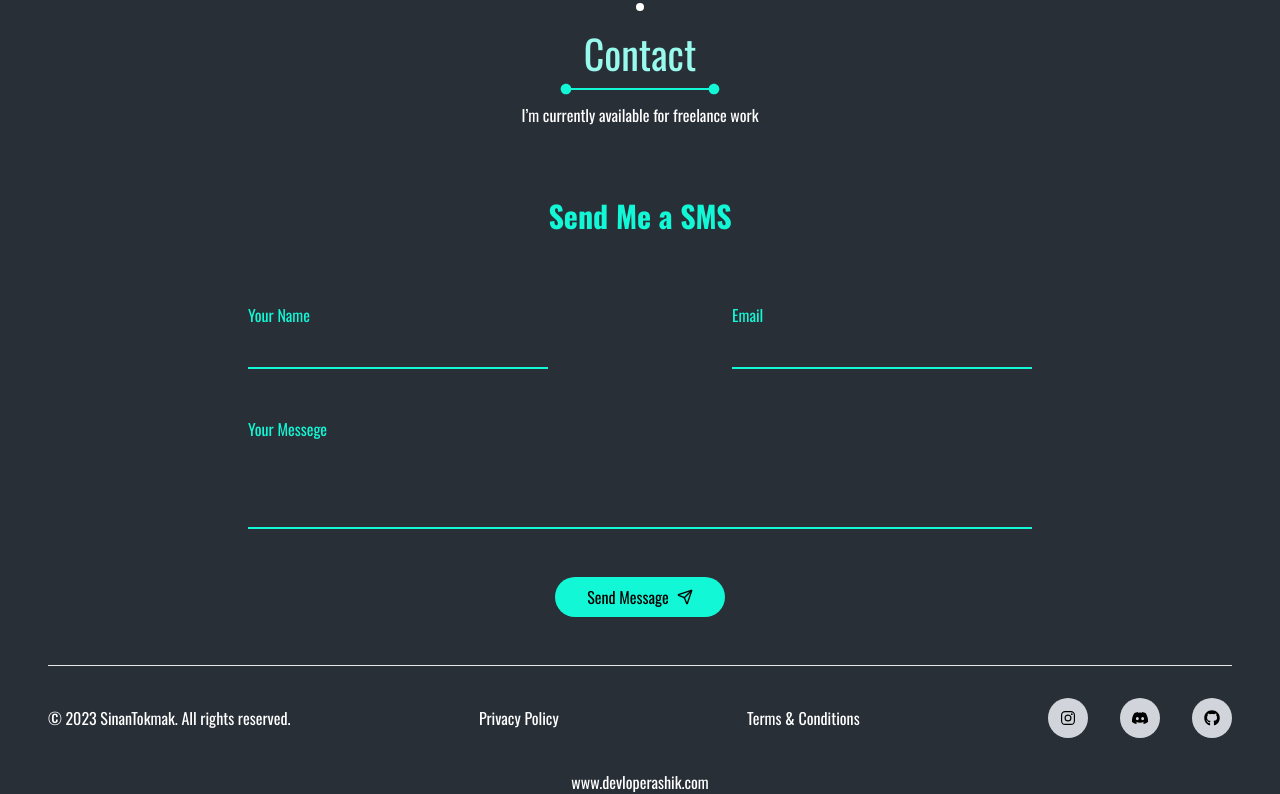
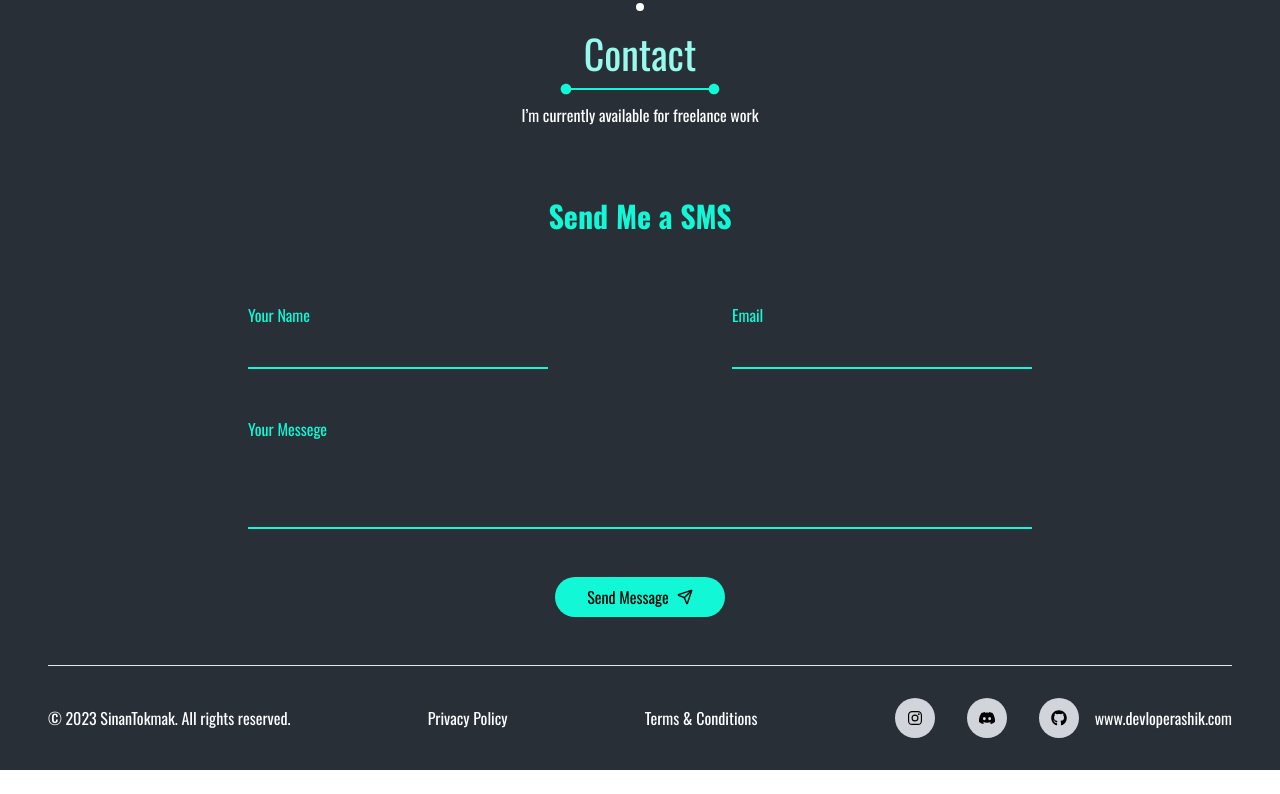
Before and after one commit to Ashik-gf/ashikhasan_portfolio, a React (Vite) app: page / in a window 1280 px wide. Shown: the part 3393-4187 px from the top of the page. After the commit the page ends 4163 px from the top, so only its background shows below. Built offline with nearby package versions, Linux system fonts and the light colour scheme.

Commit message:
final footer problem solde

```diff
--- a/src/Components/Footer/Footer.jsx
+++ b/src/Components/Footer/Footer.jsx
@@ -1,4 +1,4 @@
-import React from 'react'
+import React from "react";
 import { IoLogoInstagram } from "react-icons/io5";
 import { BsDiscord } from "react-icons/bs";
 import { FaGithub } from "react-icons/fa";
@@ -6,20 +6,30 @@ import { FaGithub } from "react-icons/fa";
 const Footer = () => {
   return (
     <div>
-      <hr className=' mt-12 text-gray-400' />
-      <div className=' flex flex-col-reverse gap-8 sm:flex-row justify-between items-center py-8'>
-        <p>© 2023 SinanTokmak. All rights reserved.</p>
-        <p>Privacy Policy</p>
-        <p>Terms & Conditions</p>
-        <div className=' flex justify-center items-center gap-8'>
-      <div className=' w-10 h-10 p-3 rounded-full text-black bg-gray-300 cursor-pointer hover:bg-gray-400'><IoLogoInstagram /></div>
-      <div className=' w-10 h-10 p-3 rounded-full text-black bg-gray-300 cursor-pointer hover:bg-gray-400'><BsDiscord /></div>
-      <div className=' w-10 h-10 p-3 rounded-full text-black bg-gray-300 cursor-pointer hover:bg-gray-400'><FaGithub /></div>
+      <hr className=" mt-12 text-gray-400" />
+      <div className="sm:flex sm:gap-4 justify-between items-center">
+        <div className=" w-full flex flex-col-reverse gap-8 sm:flex-row justify-between items-center py-8">
+          <p>© 2023 SinanTokmak. All rights reserved.</p>
+          <p>Privacy Policy</p>
+          <p>Terms & Conditions</p>
+          <div className=" flex justify-center items-center gap-8">
+            <div className=" w-10 h-10 p-3 rounded-full text-black bg-gray-300 cursor-pointer hover:bg-gray-400">
+              <IoLogoInstagram />
+            </div>
+            <div className=" w-10 h-10 p-3 rounded-full text-black bg-gray-300 cursor-pointer hover:bg-gray-400">
+              <BsDiscord />
+            </div>
+            <div className=" w-10 h-10 p-3 rounded-full text-black bg-gray-300 cursor-pointer hover:bg-gray-400">
+              <FaGithub />
+            </div>
+          </div>
         </div>
+        <h1 className="text-center py-4 sm:py-0">
+          <a>www.devloperashik.com</a>
+        </h1>
       </div>
-      <h1 className='text-center py-4 sm:py-0'><a>www.devloperashik.com</a></h1>
     </div>
-  )
-}
+  );
+};
 
-export default Footer
+export default Footer;
```
